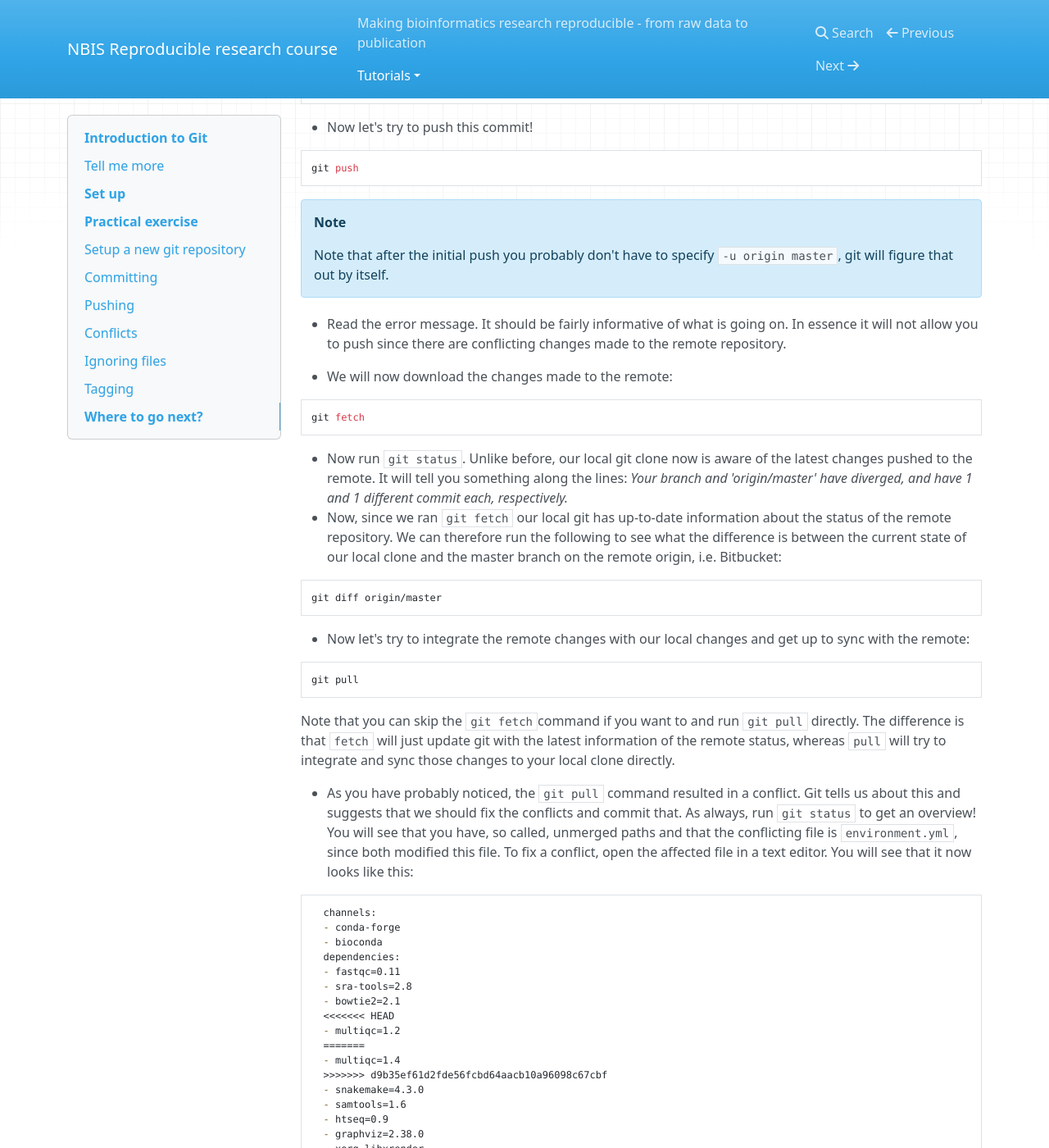
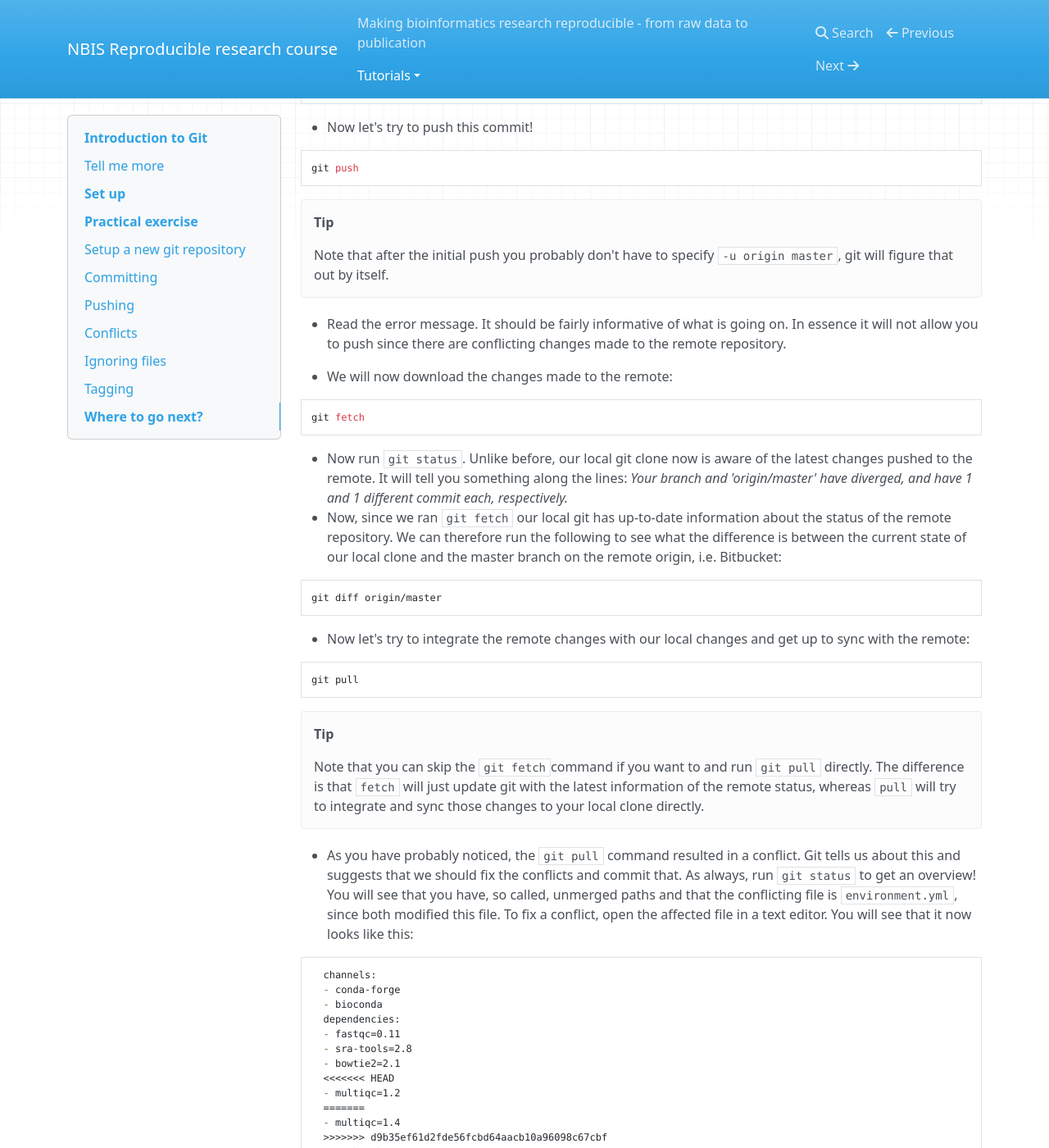
Before and after one commit to NBISweden/workshop-reproducible-research, an MkDocs documentation site: the page built from docs/git.md, in a window 1280 px wide and 1400 px high, scrolled down 7020 px. Shown: the whole window at 82% size. Built offline with MkDocs 1.6.1, drawn with Linux system fonts in a browser that asks for light colours; nearby versions of some CDN libraries; old or Windows-style settings are respelled for this version of MkDocs.

Commit message:
add tips

````diff
--- a/docs/git.md
+++ b/docs/git.md
@@ -240,7 +240,7 @@ git status
 git push
 ```
 
-!!! note
+!!! tip
     Note that after the initial push you probably don't have to specify `-u origin master`, git will figure that out by itself.
 
 * Read the error message. It should be fairly informative of what is going on. In essence it will not allow you to push since there are conflicting changes made to the remote repository.
@@ -265,7 +265,8 @@ git diff origin/master
 git pull
 ```
 
-Note that you can skip the `git fetch`command if you want to and run `git pull` directly. The difference is that `fetch` will just update git with the latest information of the remote status, whereas `pull` will try to integrate and sync those changes to your local clone directly.
+!!! tip
+    Note that you can skip the `git fetch`command if you want to and run `git pull` directly. The difference is that `fetch` will just update git with the latest information of the remote status, whereas `pull` will try to integrate and sync those changes to your local clone directly.
 
 * As you have probably noticed, the `git pull` command resulted in a conflict. Git tells us about this and suggests that we should fix the conflicts and commit that.
 As always, run `git status` to get an overview! You will see that you have, so called, unmerged paths and that the conflicting file is `environment.yml`, since both modified this file. To fix a conflict, open the affected file in a text editor. You will see that it now looks like this:
````
